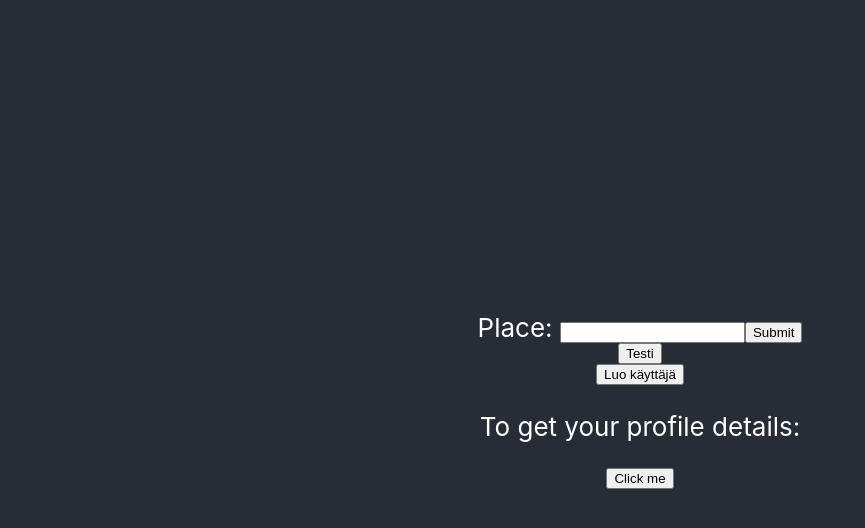
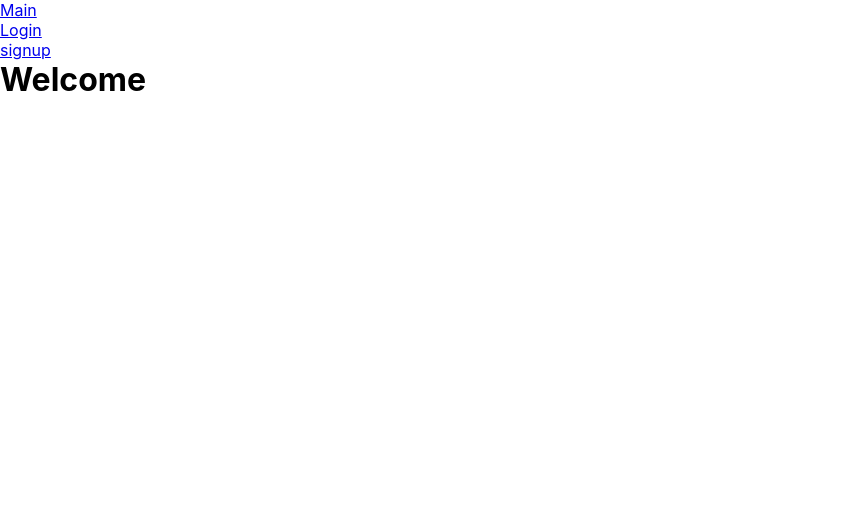
Before and after one commit to K123AsJ0k1/BHDCW, a React (Create React App) app in the folder frontend/: page / in a window 1280 px wide. Shown: the top 528 px of the page, without its empty margins (0-865 px from the left). Built offline with nearby package versions, Linux system fonts and the light colour scheme.

Commit message:
Basic react route structure

```diff
--- a/frontend/package.json
+++ b/frontend/package.json
@@ -8,10 +8,14 @@
     "@testing-library/react": "^12.1.2",
     "@testing-library/user-event": "^13.5.0",
     "axios": "^0.24.0",
+    "formik": "^2.2.9",
     "react": "^17.0.2",
     "react-dom": "^17.0.2",
+    "react-router": "^6.2.1",
+    "react-router-dom": "^6.2.1",
     "react-scripts": "5.0.0",
-    "web-vitals": "^2.1.2"
+    "web-vitals": "^2.1.2",
+    "yup": "^0.32.11"
   },
   "scripts": {
     "start": "react-scripts start",
--- a/frontend/src/App.css
+++ b/frontend/src/App.css
@@ -1,38 +1,27 @@
-.App {
-  text-align: center;
+* {
+  box-sizing: border-box;
+  margin: 0;
+  padding: 0;
+  text-rendering: optimizeLegibility;
+  -webkit-font-smoothing: antialiased;
+  -moz-osx-font-smoothing: grayscale;
+  -webkit-tap-highlight-color: transparent;
 }
 
-.App-logo {
-  height: 40vmin;
-  pointer-events: none;
+html {
+  font-size: 16px;
+  font-family: -apple-system, BlinkMacSystemFont, "avenir next", avenir,
+    "helvetica neue", helvetica, ubuntu, roboto, noto, "segoe ui", arial,
+    sans-serif;
+  margin: 0;
+  padding: 0;
+  text-decoration-skip-ink: "auto";
 }
 
-@media (prefers-reduced-motion: no-preference) {
-  .App-logo {
-    animation: App-logo-spin infinite 20s linear;
-  }
+.center {
+  display: flex;
+  justify-content: center;
+  align-items: center;
+  height:50vh;
+
 }
-
-.App-header {
-  background-color: #282c34;
-  min-height: 100vh;
-  display: flex;
-  flex-direction: column;
-  align-items: center;
-  justify-content: center;
-  font-size: calc(10px + 2vmin);
-  color: white;
-}
-
-.App-link {
-  color: #61dafb;
-}
-
-@keyframes App-logo-spin {
-  from {
-    transform: rotate(0deg);
-  }
-  to {
-    transform: rotate(360deg);
-  }
-}
--- a/frontend/src/App.js
+++ b/frontend/src/App.js
@@ -1,89 +1,26 @@
-import logo from './logo.svg';
+import React from "react";
+import { BrowserRouter, Routes, Route } from "react-router-dom";
 import './App.css';
-import ReactDOM from 'react-dom';
-import React, {Component} from 'react';
-import axios from 'axios'
-import { useState } from 'react'
-const BACKEND_URL = 'http://127.0.0.1:5000/'
 
-async function root() {
-  let res = await axios.post('http://127.0.0.1:5000/')
-  console.log(res.data)
-}
-
-async function create_user() {
-  let res = await axios.post('http://127.0.0.1:5000/create_user')
-  console.log(res.data)
-}
-/*
-async function get_data() {
-  let res = await axios.get('http://127.0.0.1:5000/profile')
-  const data = res.data
-  setProfileData(({
-    profile_name: data.name,
-    about_me: data.name}))
-}
-*/
-/*
-function root() = async() => {
-  try {
-    const res =
-    return true
-  } catch (err) {
-    return null
-  }
-}
-*/
-/*
-function root() {
-  fetch('http://127.0.0.1:5000/')
-}
-
-
-
-function create_user() {
-  fetch('http://127.0.0.1:5000/create_user', {
-    method: 'POST',
-    mode: 'cors'
-  })
-}
-*/
+import Layout from "./pages/Layout"
+import Welcome from "./pages/Welcome"
+import Main from "./pages/Main"
+import Login from "./pages/Login"
+import SignUp from "./pages/SignUp"
 
 
 function App() {
-  const [profileData, setProfileData] = useState(null)
-
-  async function get_data() {
-    let res = await axios.get('http://127.0.0.1:5000/profile')
-    const data = res.data
-    setProfileData(({
-      profile_name: data.name,
-      about_me: data.about}))
-  }
-
   return (
-    <div className="App">
-      <header className="App-header">
-        <div class="form">
-          <form action="http://127.0.0.1:5000/result" method='get'>
-            Place: <input type="text" name="place"/>
-            <input type="submit" value="Submit"/>
-          </form>
-        </div>
-        <button onClick={root}>
-          Testi
-        </button>
-        <button onClick={create_user}>
-          Luo käyttäjä
-        </button>
-        <p>To get your profile details: </p><button onClick={get_data}>Click me</button>
-        {profileData && <div>
-              <p>Profile name: {profileData.profile_name}</p>
-              <p>About me: {profileData.about_me}</p>
-            </div>
-        }
-      </header>
-    </div>
+    <BrowserRouter>
+      <Routes>
+        <Route path="/" element={<Layout />}>
+          <Route index element={<Welcome />} />
+          <Route path="main" element={<Main />} />
+          <Route path="login" element={<Login />} />
+          <Route path="signup" element={<SignUp />} />
+        </Route>
+      </Routes>
+    </BrowserRouter>
   );
 }
 
--- /dev/null
+++ b/frontend/src/pages/Layout.js
@@ -0,0 +1,25 @@
+import { Outlet, Link } from "react-router-dom";
+
+const Layout = () => {
+  return (
+    <>
+      <nav>
+        <ul>
+          <li>
+            <Link to="/main">Main</Link>
+          </li>
+          <li>
+            <Link to="/login">Login</Link>
+          </li>
+          <li>
+            <Link to="/signup">signup</Link>
+          </li>
+        </ul>
+      </nav>
+
+      <Outlet />
+    </>
+  )
+};
+
+export default Layout;
--- /dev/null
+++ b/frontend/src/pages/Login.js
@@ -0,0 +1,5 @@
+const Login = () => {
+    return <h1>Login</h1>;
+};
+
+export default Login;
--- /dev/null
+++ b/frontend/src/pages/Main.js
@@ -0,0 +1,5 @@
+const Main = () => {
+    return <h1>Main</h1>;
+};
+
+export default Main;
--- /dev/null
+++ b/frontend/src/pages/SignUp.js
@@ -0,0 +1,5 @@
+const SignUp = () => {
+    return <h1>SignUp</h1>;
+};
+
+export default SignUp;
--- /dev/null
+++ b/frontend/src/pages/Welcome.js
@@ -0,0 +1,5 @@
+const Welcome = () => {
+    return <h1>Welcome</h1>;
+};
+
+export default Welcome;
```
Also changed, not shown: 2 other files (tests, documents, lock files or other folders).
